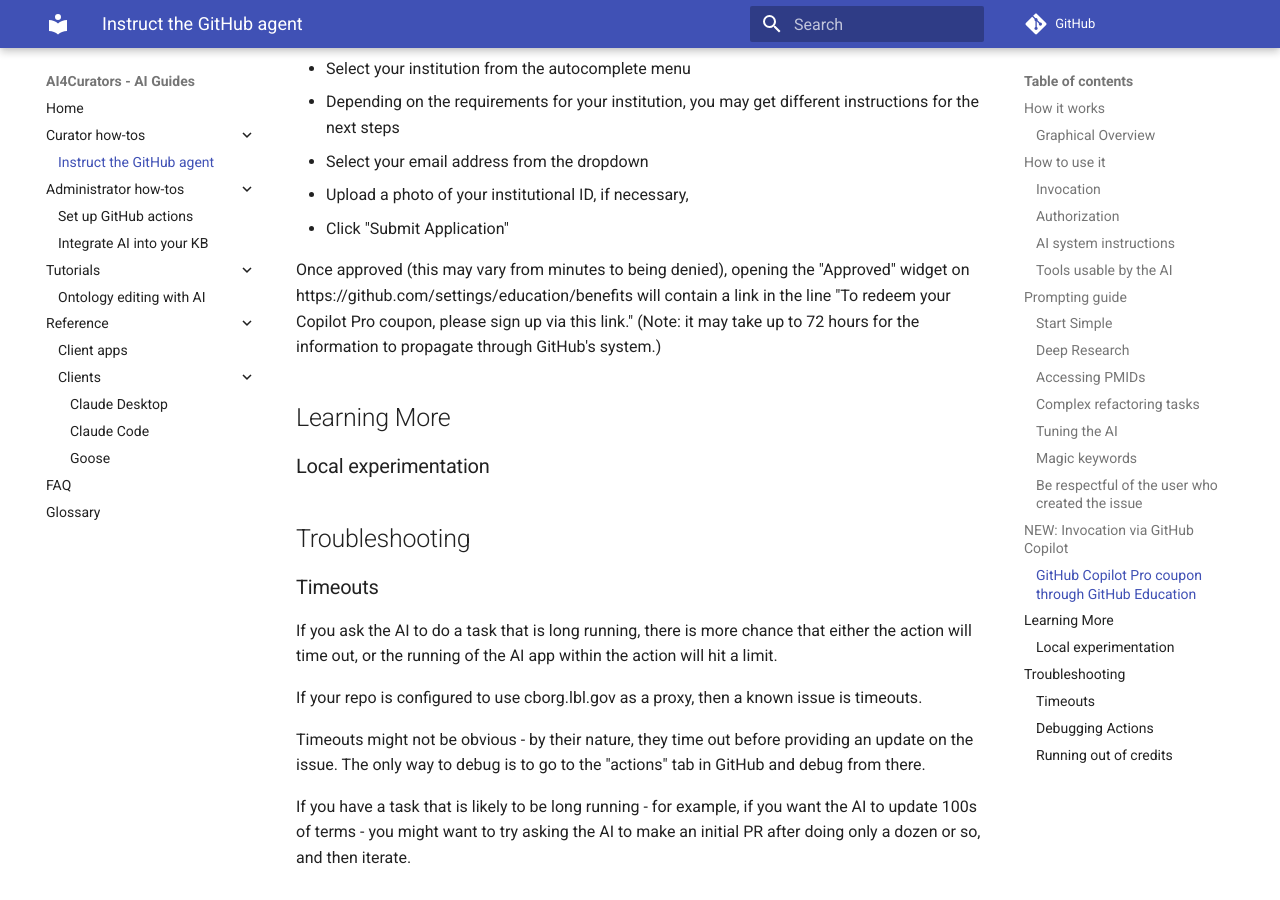
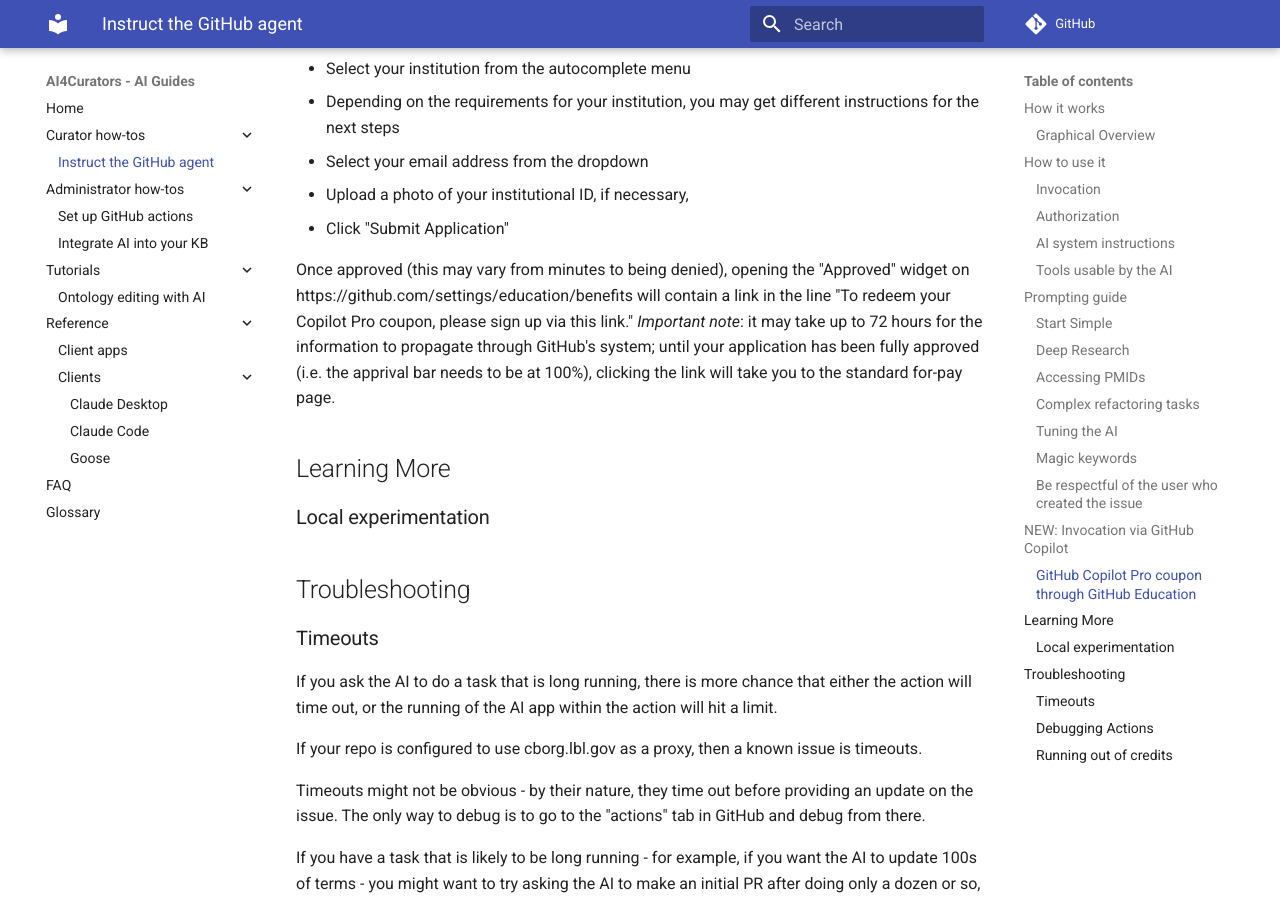
Before and after one commit to ai4curation/aidocs, an MkDocs documentation site: the page built from docs/how-tos/instruct-github-agent.md, in a window 1280 px wide and 900 px high, scrolled down 4276 px. Built offline with MkDocs 1.6.1 and Material for MkDocs 9.7.7, drawn with Linux system fonts in a browser that asks for light colours; comment, search, counter and statistics services are not loaded.

Commit message:
Update instruct-github-agent.md

```diff
--- a/docs/how-tos/instruct-github-agent.md
+++ b/docs/how-tos/instruct-github-agent.md
@@ -171,7 +171,7 @@
 - Upload a photo of your institutional ID, if necessary,
 - Click "Submit Application"
 
-Once approved (this may vary from minutes to being denied), opening the "Approved" widget on https://github.com/settings/education/benefits will contain a link in the line "To redeem your Copilot Pro coupon, please sign up via this link." (Note: it may take up to 72 hours for the information to propagate through GitHub's system.)
+Once approved (this may vary from minutes to being denied), opening the "Approved" widget on https://github.com/settings/education/benefits will contain a link in the line "To redeem your Copilot Pro coupon, please sign up via this link." *Important note*: it may take up to 72 hours for the information to propagate through GitHub's system; until your application has been fully approved (i.e. the apprival bar needs to be at 100%), clicking the link will take you to the standard for-pay page.
 
 ## Learning More
 
```
